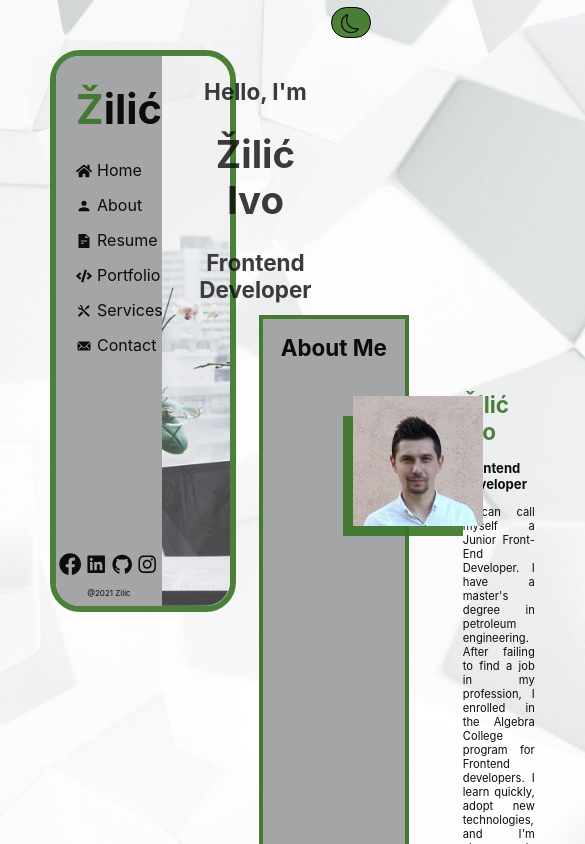
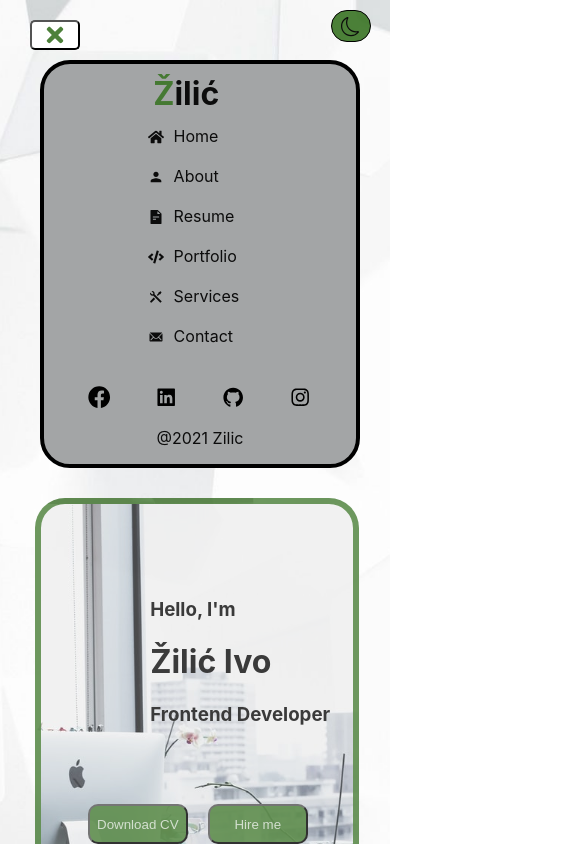
Before and after one commit to ZilicIvo91/Portfolio-new, a React (Create React App) app: page / in a window 390 px wide. Shown: the top 844 px of the page, 585 px wide, since content can reach past the window. Built offline with nearby package versions, Linux system fonts and the light colour scheme.

Commit message:
Mobile version home

```diff
--- a/src/App.scss
+++ b/src/App.scss
@@ -2,6 +2,7 @@
 
 body {
   margin: 0;
+  padding: 0;
   font-family: -apple-system, BlinkMacSystemFont, 'Segoe UI', 'Roboto', 'Oxygen',
     'Ubuntu', 'Cantarell', 'Fira Sans', 'Droid Sans', 'Helvetica Neue',
     sans-serif;
@@ -99,8 +100,26 @@ body.dark-mode{
   }
 
   .home-container{
+    @include background-dark;
     .home{
       border: 6px solid $dark-mode-text-border;
+    }
+
+
+  }
+  .home-mobile{
+    @include background-dark;
+    .home-title-mobile{
+      border: 6px solid $dark-mode-text-border;
+      .home-mobile-btn{
+        button{
+          background-color: $dark-mode-text-border;
+          a{
+            color: black;
+          }
+        }
+      }
+
     }
   }
 
@@ -297,7 +316,7 @@ code {
   position: relative;
 
   @media screen and (max-width: 400px){
-    width: 100vw;
+    width: 100%;
     display: flex;
     flex-direction: column;
   }
--- a/src/components/Contact/Contact.scss
+++ b/src/components/Contact/Contact.scss
@@ -42,39 +42,40 @@
             }
         }
     }
-    .contact-inputs{
-        text-align: center;
+    .contact-input{
+        margin-left: 300px;
+        width: 70%;
         .contact-name-email{
                 margin-top: 30px;
                 input{
-                    width: 300px;
-                    margin-right: 10px;
+                    width: 30%;
+                    margin-right: 30px;
                     border-radius: 10px;
                     padding: 10px;
                 }
             }
             .contact-subject{
                 input{
-                    width: 635px;
+                    width: 67%;
                     border-radius: 10px;
                     padding: 10px;
-                    margin-right: 10px;
+                    margin-right: 30px;
                     margin-top: 20px;
                 }
             }
             .contact-area{
                 textarea{
-                    width: 640px;
+                    width: 67%;
                     border-radius: 10px;
                     padding: 10px;
                     height: 200px;
                     margin-top: 20px;
-                    margin-right: 10px;
+                    margin-right: 30px;
                 }
             }
 
             input[type=submit]{
-            margin-top: 30px;
+                margin: 30px 200px;
                 height: 50px;
                 width: 200px;
                 border-radius: 10px;
@@ -98,18 +99,33 @@
             }
         }
     }
+    .contact-inputs{
         .contact-input{
-        width: 100%;
+            width: 80%;
+            margin-left: 16%;
             .contact-name-email{
                 input{
+                    width: 80%;
                     margin-bottom: 20px;
+                    height: 20px;
+                    border-radius: 10px;
                 }
             }
             .contact-subject input{
-            width: 300px;
+                width: 80%;
+                margin-top: 10px;
             }
             .contact-area textarea{
-                width: 300px;
+                    width: 80%;
+            }
+            input[type=submit]{
+                margin: 10px 10%;
+                height: 50px;
+                width: 200px;
+                border-radius: 10px;
+                background-color: $light-mode-text-border;
+                color: $light-mode-text-button
             }
         }
     }
+}
--- a/src/components/Home/Home.js
+++ b/src/components/Home/Home.js
@@ -2,11 +2,16 @@ import React from 'react';
 import './Home.scss';
 import NavbarHome from '../Navbar/NavbarHome/NavbarHome';
 import AboutHome from '../About/AboutHome/AboutHome';
+import { Link } from 'react-router-dom';
+import CV_Zilic_Ivo from '../../CV/CV_Zilic_Ivo.pdf';
+import Navbar from '../Navbar/Navbar';
+
 
 
 
 function Home() {
     return (
+            <>
             <div className="home-container">
                     <div className="home">
                                 <NavbarHome />
@@ -22,6 +27,25 @@ function Home() {
                         <AboutHome />
                     </div>
             </div>
+            <div className="home-mobile">
+                        <Navbar />
+                <div className="home-title-mobile">
+                        <div className="home-text-mobile">
+                                        <h3>Hello, I'm</h3>
+                                        <h1>Žilić Ivo</h1>
+                                        <h3>Frontend Developer</h3>
+                        </div>
+                        <div className="home-mobile-btn">
+                                <button className="aboutHome-button">
+                                        <a href={CV_Zilic_Ivo} target="_black">Download CV</a>
+                                </button>
+                                <button className="aboutHome-buttontwo">
+                                <Link to={'/contact'}>Hire me</Link>
+                                </button>
+                        </div>
+                </div>
+            </div>
+            </>
     )
 }
 
--- a/src/components/Home/Home.scss
+++ b/src/components/Home/Home.scss
@@ -1,8 +1,12 @@
 @import '../../sass/theme.scss';
 
+.home-mobile{
+    display: none;
+}
 .home-container{
     position: relative;
     margin: 50px 50px;
+    @include background-light;
 
     .home{
         border: 6px solid $light-mode-text-border;
@@ -12,9 +16,6 @@
         width: 60%;
         font-size: 0.7rem;
 
-        .home-navbar{
-
-        }
     .home-links{
         width: 100px;
         display: flex;
@@ -43,6 +44,10 @@
             text-align: center;
             font-size: 1.2rem;
             color: $light-mode-text;
+
+            .home-mobile{
+                display: none;
+            }
         }
     }
 }
@@ -56,5 +61,53 @@
     }
 }
 @media screen and (max-width: 400px){
+    .home-about, .home-container{
+        display: none;
+    }
+    .home-mobile{
+        display: block;
+        @include background-light;
 
+        .home-navbar-mobile{
+            width: 80%;
+        }
+        .home-title-mobile{
+            width: 80%;
+            height: 500px;
+            border: 6px solid $light-mode-text-border;
+            margin: 30px 35px;
+            border-radius: 30px;
+            background: url('../../images/office.jpg');
+            background-position: center;
+            background-size: cover;
+            opacity: 0.8;
+            position: relative;
+
+            .home-text-mobile{
+                position: absolute;
+                left: 35%;
+                top: 15%;
+                color: $light-mode-text;
+            }
+            .home-mobile-btn{
+                position: absolute;
+                left: 15%;
+                top: 60%;
+                width: 300px;
+                button{
+                    width: 100px;
+                    height: 40px;
+                    border-radius: 10px;
+                    margin-right: 20px;
+                    background-color: $light-mode-text-border;
+
+                    a{
+                        text-decoration: none;
+                        color: $dark-mode-text;
+                    }
+                }
+            }
+        }
+
+    }
 }
--- a/src/components/Navbar/Navbar.js
+++ b/src/components/Navbar/Navbar.js
@@ -18,7 +18,7 @@ function Navbar() {
         <button className='menu-icon' onClick={() => setClicked(!clicked)}>
                 {clicked ? <FaBars /> : <FaTimes />}
             </button>
-            <div  className={clicked ? "navbar-sideBar none" : "navbar-sideBar" }>
+            <div className={clicked ? "navbar-sideBar none" : "navbar-sideBar" }>
                 <h1>Žilić</h1>
                 {Links.map((link) => {
                     return(
--- a/src/components/Navbar/Navbar.scss
+++ b/src/components/Navbar/Navbar.scss
@@ -65,7 +65,7 @@
         position: relative;
         font-size: 1.5rem;
         z-index: 100;
-        margin: 20px 10px;
+        margin: 20px 30px 10px;
         color: $light-mode-text-border;
         border-radius: 5px;
         background-color: white;
--- a/src/components/Navbar/NavbarHome/NavbarHome.scss
+++ b/src/components/Navbar/NavbarHome/NavbarHome.scss
@@ -1,5 +1,8 @@
 @import '../../../sass/theme.scss';
 
+.menu-icon{
+    display: none;
+}
 .navbarHome-sideBar{
     width: 250px;
     font-size: 1.3rem;
@@ -58,3 +61,27 @@
         }
     }
 }
+@media screen and (max-width: 400px){
+    .menu-icon{
+        display: block;
+    }
+    .navbarHome-sideBar{
+        border: 1px solid black;
+        width: 500px;
+        height: 400px;
+        margin: 0px;
+        border-radius: 30px;
+        h1{
+            margin: 10px 35%;
+        }
+        .navbarHome-links{
+            margin: -10px 30%;
+            &:hover{
+                font-weight: bold;
+            }
+            a{
+                width: 50%;
+            }
+        }
+    }
+}
```
Also changed, not shown: src/components/Navbar/NavbarHome/NavbarHome.js (+6 -2 lines), 1 other file (tests, documents, lock files or other folders). Lines whose indentation alone changed are shown as unchanged.
